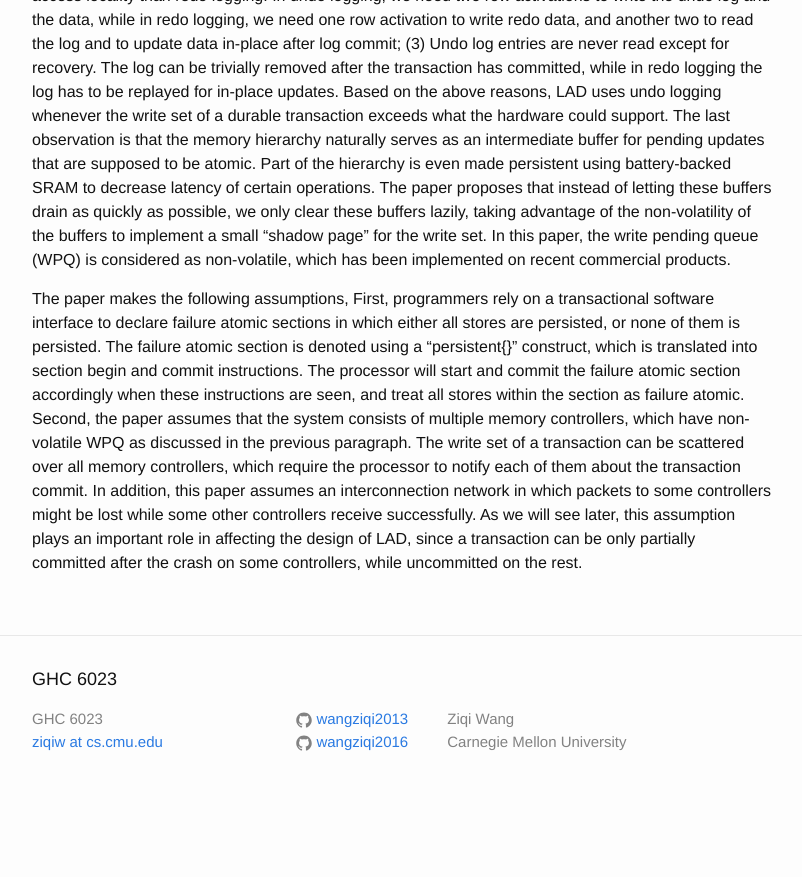
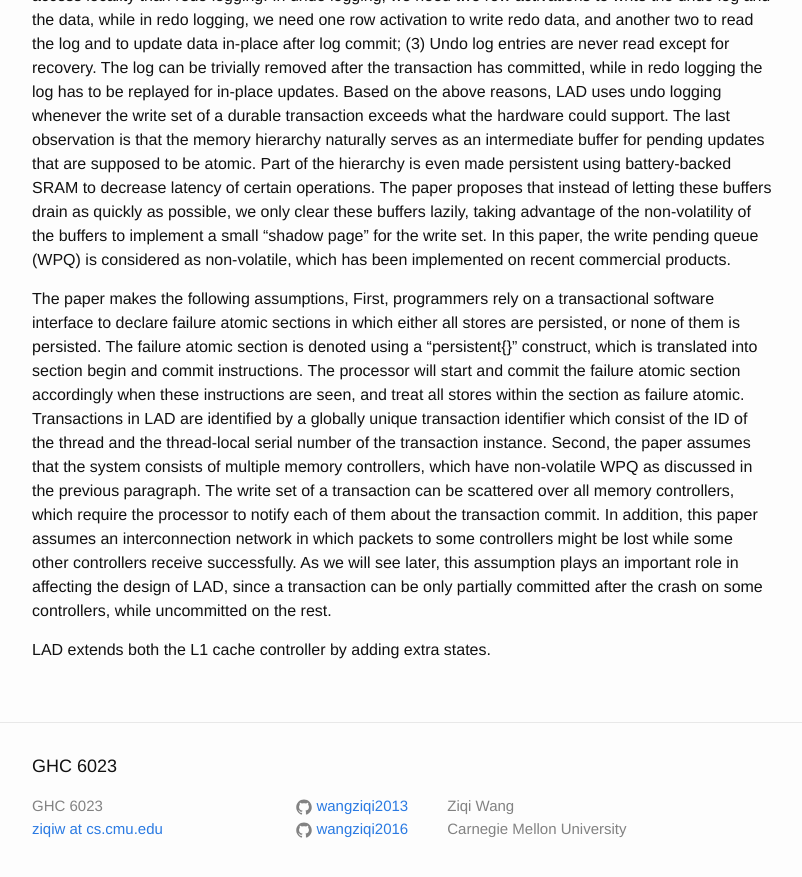
Before and after one commit to wangziqi2013/wangziqi2013.github.io, a Jekyll site: the page built from _posts/2019-12-11-lad.markdown, in a window 1280 px wide and 900 px high, scrolled down 1027 px. Shown: the top 877 px of the window, without its empty margins (238-1040 px from the left). Built offline with Jekyll 4.4.1, drawn with Linux system fonts in a browser that asks for light colours; before the commit the page ends 1840 px from its top, so only the background shows below that.

Commit message:
Small change

```diff
--- a/_posts/2019-12-11-lad.markdown
+++ b/_posts/2019-12-11-lad.markdown
@@ -48,9 +48,13 @@ The paper makes the following assumptions, First, programmers rely on a transact
 atomic sections in which either all stores are persisted, or none of them is persisted. The failure atomic section is denoted
 using a "persistent{}" construct, which is translated into section begin and commit instructions. The processor will start
 and commit the failure atomic section accordingly when these instructions are seen, and treat all stores within the section
-as failure atomic. Second, the paper assumes that the system consists of multiple memory controllers, which have non-volatile
+as failure atomic. Transactions in LAD are identified by a globally unique transaction identifier which consist of the
+ID of the thread and the thread-local serial number of the transaction instance.
+Second, the paper assumes that the system consists of multiple memory controllers, which have non-volatile
 WPQ as discussed in the previous paragraph. The write set of a transaction can be scattered over all memory controllers,
 which require the processor to notify each of them about the transaction commit. In addition, this paper assumes an interconnection
 network in which packets to some controllers might be lost while some other controllers receive successfully. As we will see
 later, this assumption plays an important role in affecting the design of LAD, since a transaction can be only partially
 committed after the crash on some controllers, while uncommitted on the rest.
+
+LAD extends both the L1 cache controller by adding extra states.
```
